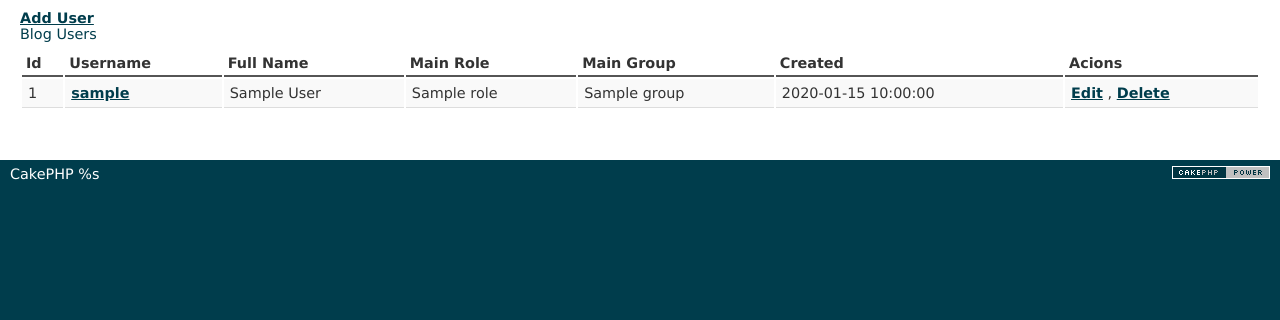
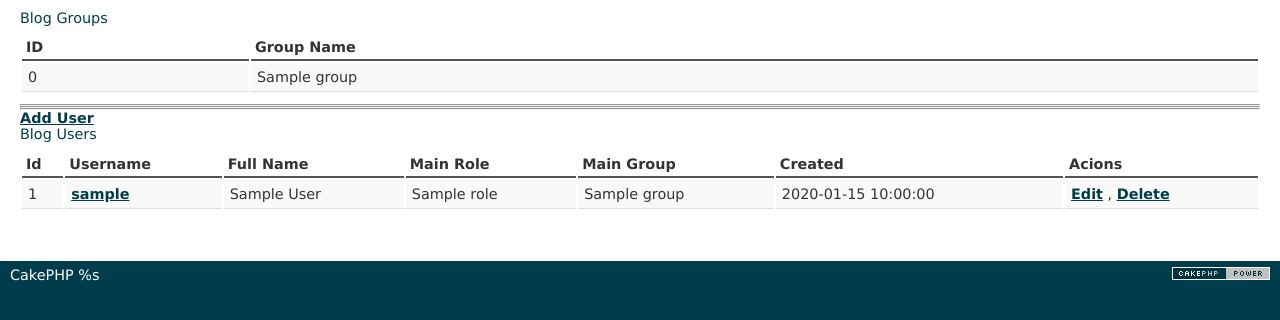
Before and after one commit to Abadmoab/CakeBlog, a CakePHP app: the page made by app/View/Users/index.ctp in a window 1280 px wide. Shown: the part 47-367 px from the top of the page. Run offline with PHP 8.4 and a stand-in for CakePHP, Linux system fonts and the light colour scheme; the template is opened without the code that fills it: most values are stand-ins (such as "Sample title", 1, 10 or a date in 2020); data that the repository does not hold is empty; some libraries are stand-ins or nearby versions.

Commit message:
List groups in users index page

```diff
--- a/app/View/Users/index.ctp
+++ b/app/View/Users/index.ctp
@@ -1,8 +1,26 @@
+<h1>Blog Groups</h1>
+<table>
+    <tr>
+        <th>ID</th>
+        <th>Group Name</th>
+	</tr>
+	<?php foreach ($groups as $id => $name): ?>
+	<tr>
+		<td><?php echo $id ?></td>
+		<td><?php echo $name ?></td>
+	</tr>
+	<?php endforeach; ?>
+    <?php unset($group); ?>
+</table>
+
+<hr>
+<hr>
+<hr>
+
 <?php echo $this->Html->link(
     'Add User',
     array('controller' => 'users', 'action' => 'add')
 ); ?>
-
 <h1>Blog Users</h1>
 <table>
     <tr>
```
Also changed, not shown: app/Controller/UsersController.php (+7 -1 lines).
